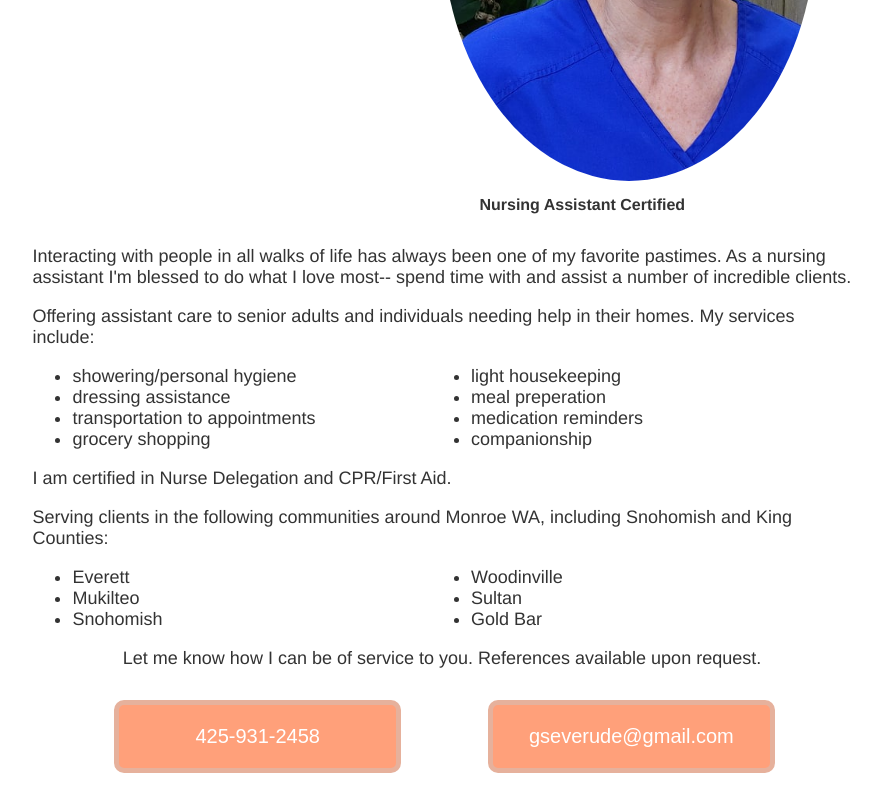
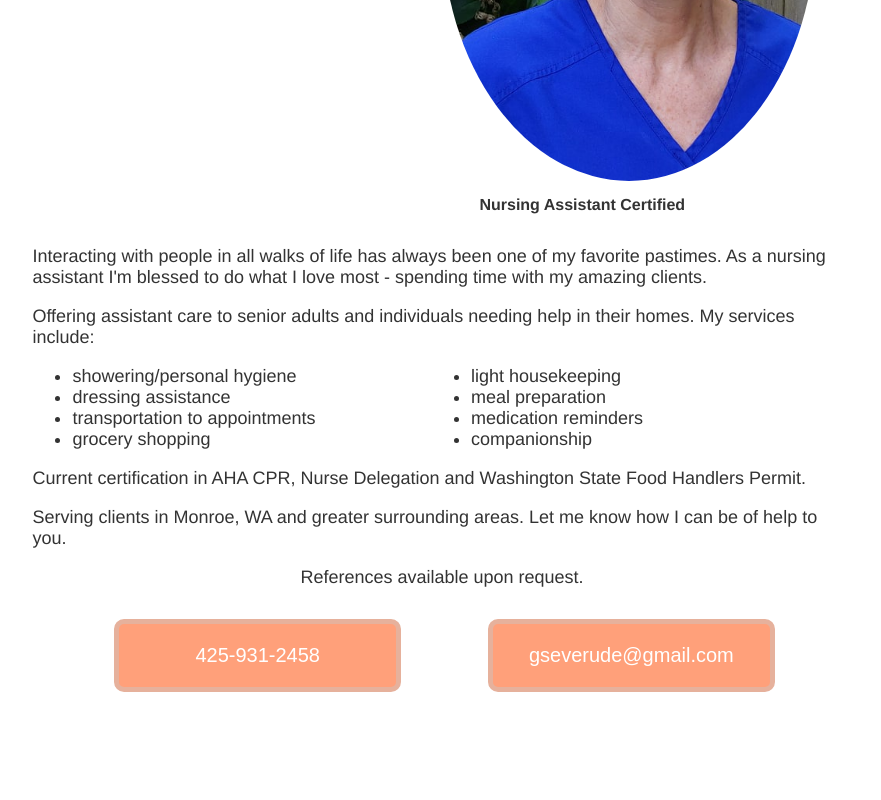
Before and after one commit to severude/GinasInHomeCare, a plain HTML site: page index.html in a window 1280 px wide. Shown: the part 394-1194 px from the top of the page, without its empty margins (198-1079 px from the left). After the commit the page ends 1113 px from the top, so only its background shows below. Drawn offline with Linux system fonts and the light colour scheme; a web font is replaced by a local one.

Commit message:
Update page content

```diff
--- a/index.html
+++ b/index.html
@@ -21,7 +21,7 @@
     </div>
   </div>
   <div class="main">
-      <p>Interacting with people in all walks of life has always been one of my favorite pastimes.  As a nursing assistant I'm blessed to do what I love most-- spend time with and assist a number of incredible clients.</p>
+      <p>Interacting with people in all walks of life has always been one of my favorite pastimes.  As a nursing assistant I'm blessed to do what I love most - spending time with my amazing clients.</p>
       <p>Offering assistant care to senior adults and individuals needing help in their homes.  My services include:</p>
       <ul class="services">
         <li>showering/personal hygiene</li>
@@ -29,21 +29,13 @@
         <li>transportation to appointments</li>
         <li>grocery shopping</li>
         <li>light housekeeping</li>
-        <li>meal preperation</li>
+        <li>meal preparation</li>
         <li>medication reminders</li>
         <li>companionship</li>
       </ul>
-      <p>I am certified in Nurse Delegation and CPR/First Aid.</p>
-      <p>Serving clients in the following communities around Monroe WA, including Snohomish and King Counties:</p>
-      <ul class="locations">
-        <li>Everett</li>
-        <li>Mukilteo</li>
-        <li>Snohomish</li>
-        <li>Woodinville</li>
-        <li>Sultan</li>
-        <li>Gold Bar</li>
-      </ul>
-      <p class="center">Let me know how I can be of service to you.  References available upon request.</p>
+      <p>Current certification in AHA CPR, Nurse Delegation and Washington State Food Handlers Permit.</p>
+      <p>Serving clients in Monroe, WA and greater surrounding areas.  Let me know how I can be of help to you.</p>
+      <p class="center">References available upon request.</p>
       <button class="contact"><a href="tel:425-931-2458">425-931-2458</a></button>
       <button class="contact"><a href="mailto:gseverude@gmail.com">gseverude@gmail.com</a></button>
     </div>
```
